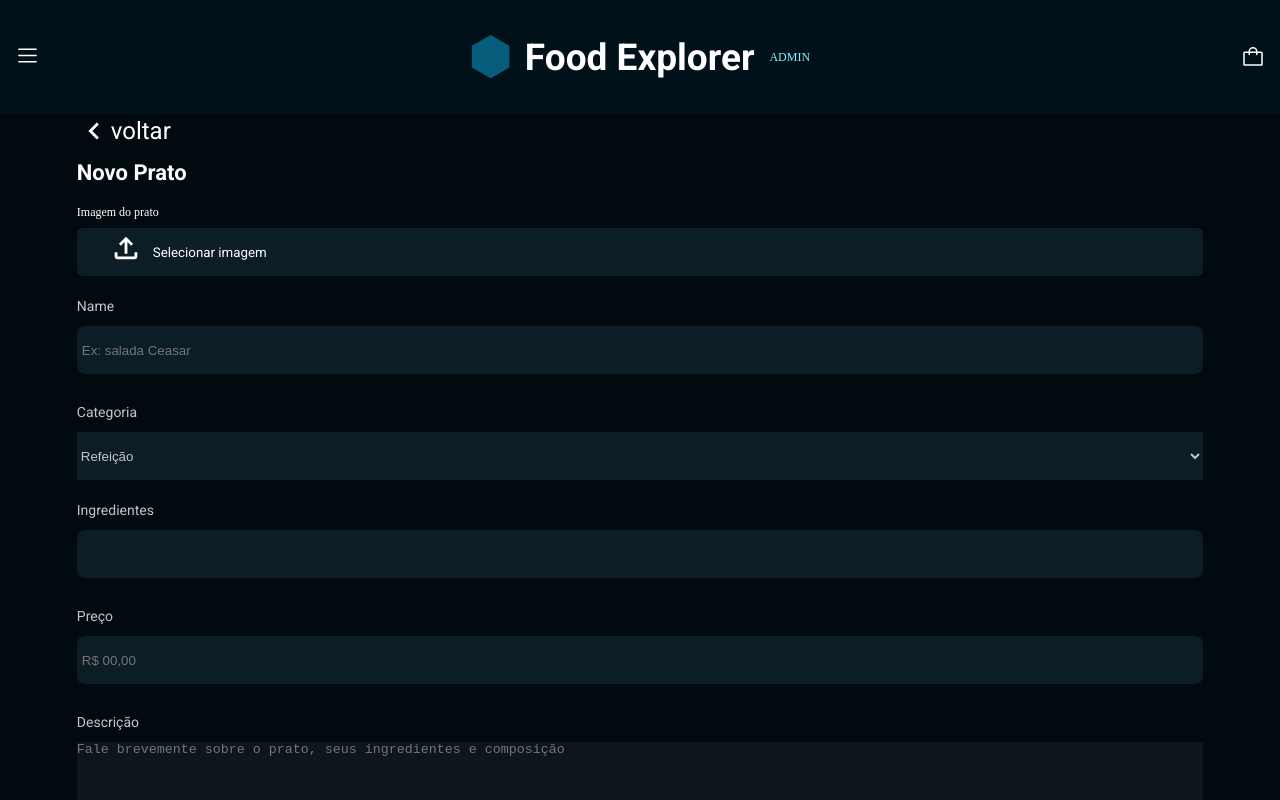
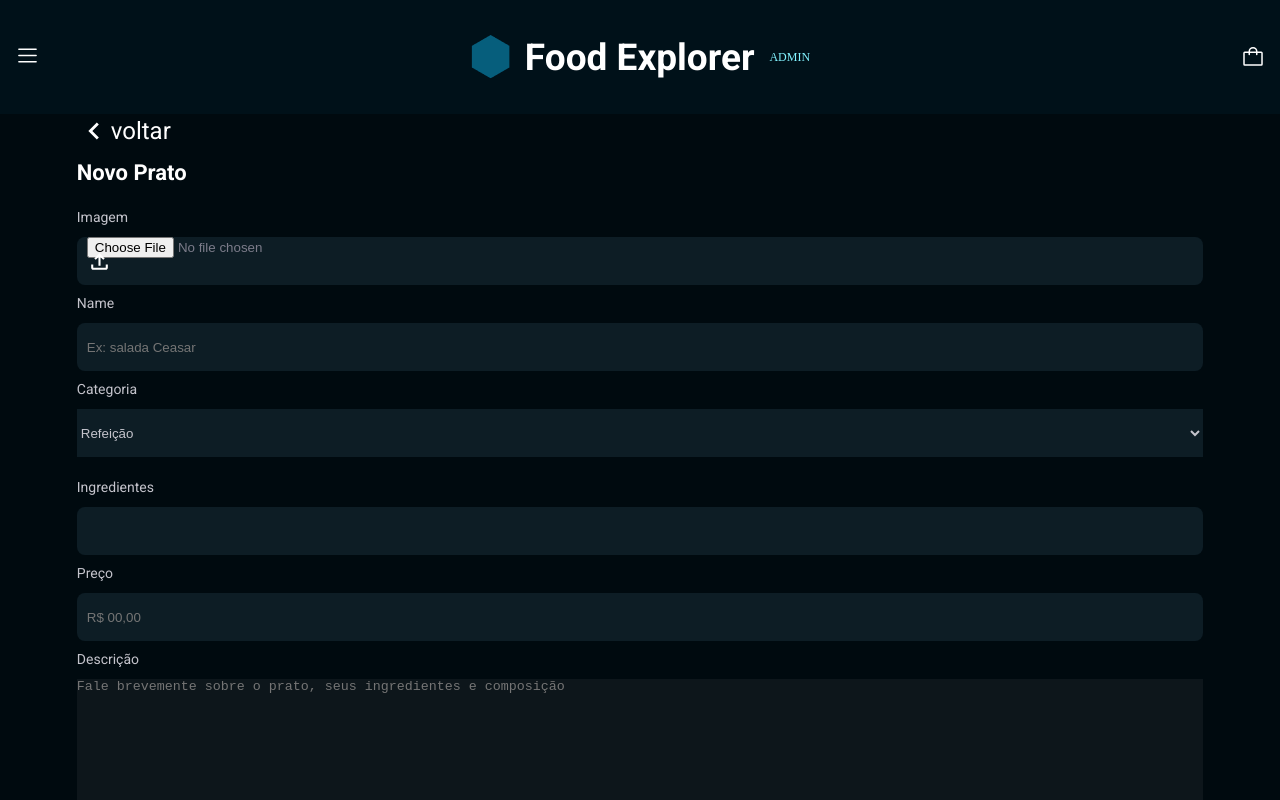
Before and after one commit to Guilhermecarvalho11/cardapio_frontend, a React (Vite) app: page /newdishes in a window 1280 px wide. Shown: the top 800 px of the page. Built offline with nearby package versions, Linux system fonts and the light colour scheme; sample sign-in values are in the browser's storage.

Commit message:
add img in the database

```diff
--- a/src/components/Input/index.jsx
+++ b/src/components/Input/index.jsx
@@ -1,5 +1,6 @@
 /* eslint-disable react/prop-types */
-import { Container } from "./style";
+import { useRef } from "react";
+import { Container, IconWrapper } from "./style";
 
 export function Input({
   id,
@@ -10,8 +11,14 @@ export function Input({
   icon: Icon,
   onChange,
 }) {
+  const fileInputRef = useRef(null);
   return (
     <Container>
+      {Icon && (
+        <IconWrapper>
+          <Icon />
+        </IconWrapper>
+      )}
       <input
         id={id}
         name={name}
@@ -20,6 +27,7 @@ export function Input({
         placeholder={placeholder}
         icon={Icon}
         onChange={onChange}
+        ref={type === "file" ? fileInputRef : null}
       />
     </Container>
   );
--- a/src/components/Input/style.js
+++ b/src/components/Input/style.js
@@ -2,18 +2,19 @@ import styled from "styled-components";
 
 export const Container = styled.div`
   display: flex;
+  align-items: center;
   width: 100%;
+  position: relative;
 
   > input {
     background-color: ${({ theme }) => theme.COLORS.BACKGROUND_900};
     color: ${({ theme }) => theme.COLORS.BACKGROUND_500};
     height: 48px;
     width: 100%;
-
+    padding-left: 10px;
     border: none;
     border-radius: 8px;
-    margin-bottom: 20px;
-    padding-left: 5px;
+
     &:focus {
       border-color: #66afe9;
       outline: none;
@@ -21,4 +22,13 @@ export const Container = styled.div`
   }
 `;
 
-export const Input = styled.input``;
+export const IconWrapper = styled.div`
+  position: absolute;
+  left: 10px;
+  color: white;
+  display: flex;
+  align-items: center;
+  justify-content: center;
+  height: 100%;
+  font-size: 25px;
+`;
--- a/src/pages/NewDishs/index.jsx
+++ b/src/pages/NewDishs/index.jsx
@@ -8,7 +8,7 @@ import { Header } from "../../components/Header";
 import { Input } from "../../components/Input";
 import { LinkButton } from "../../components/LinkButton";
 import { Container, Form } from "./styled";
-import { ButtonIMG } from "../../components/ButtonIMG";
+// import { ButtonIMG } from "../../components/ButtonIMG";
 import { useNavigate } from "react-router-dom";
 
 export function NewDishs() {
@@ -17,8 +17,13 @@ export function NewDishs() {
   const [ingredients, setIngredients] = useState("");
   const [price, setPrice] = useState("");
   const [description, setDescription] = useState("");
+  const [image, setImage] = useState(null);
 
   const navigate = useNavigate();
+
+  const handleImageChange = (e) => {
+    setImage(e.target.files[0]);
+  };
 
   async function handleSave() {
     if (!name || !category || !ingredients || !price || !description) {
@@ -26,13 +31,21 @@ export function NewDishs() {
       return;
     }
 
+    const formData = new FormData();
+    formData.append("name", name);
+    formData.append("category", category);
+    formData.append("ingredients", ingredients);
+    formData.append("price", price);
+    formData.append("description", description);
+    if (image) {
+      formData.append("image", image);
+    }
+
     try {
-      await api.post("/admin/products", {
-        name,
-        category,
-        ingredients,
-        price,
-        description,
+      await api.post("/admin/products", formData, {
+        headers: {
+          "Content-Type": "multipart/form-data",
+        },
       });
       alert("Produto cadastro com sucesso");
       navigate("/");
@@ -47,15 +60,24 @@ export function NewDishs() {
       <Container>
         <LinkButton icons={MdNavigateBefore} title="voltar" to="/" />
         <h1>Novo Prato</h1>
-        <Form>
+        <Form method="post" encType="multipart/form-data">
           <>
-            <ButtonIMG icons={MdOutlineFileUpload} />
+            <label htmlFor="image">Imagem</label>
+            <Input
+              id="image"
+              type="file"
+              name="image"
+              accept="image/*"
+              placeholder={"Selecionar Imagem"}
+              icon={MdOutlineFileUpload}
+              onChange={handleImageChange}
+            />
           </>
           <>
             <label htmlFor="name">Name</label>
             <Input
               id="name"
-              type=""
+              type="text"
               placeholder={"Ex: salada Ceasar"}
               onChange={(e) => setName(e.target.value)}
             />
```
